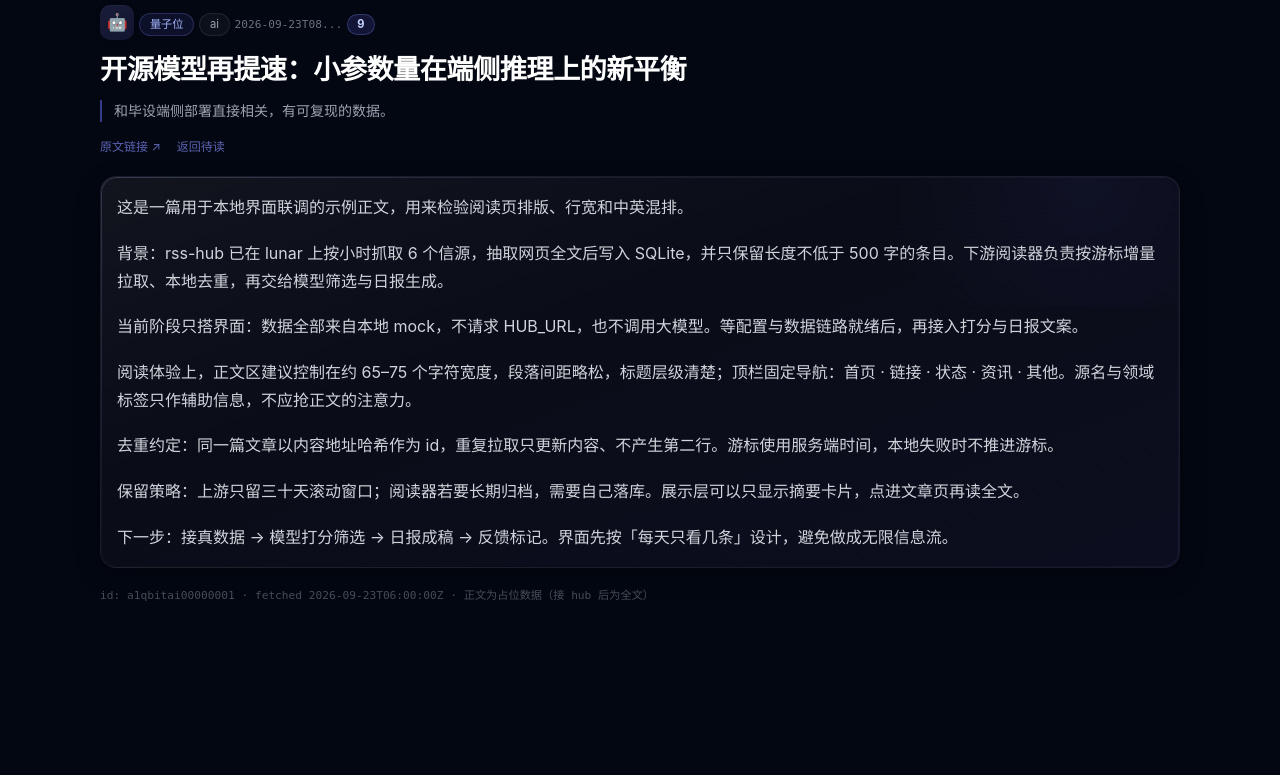
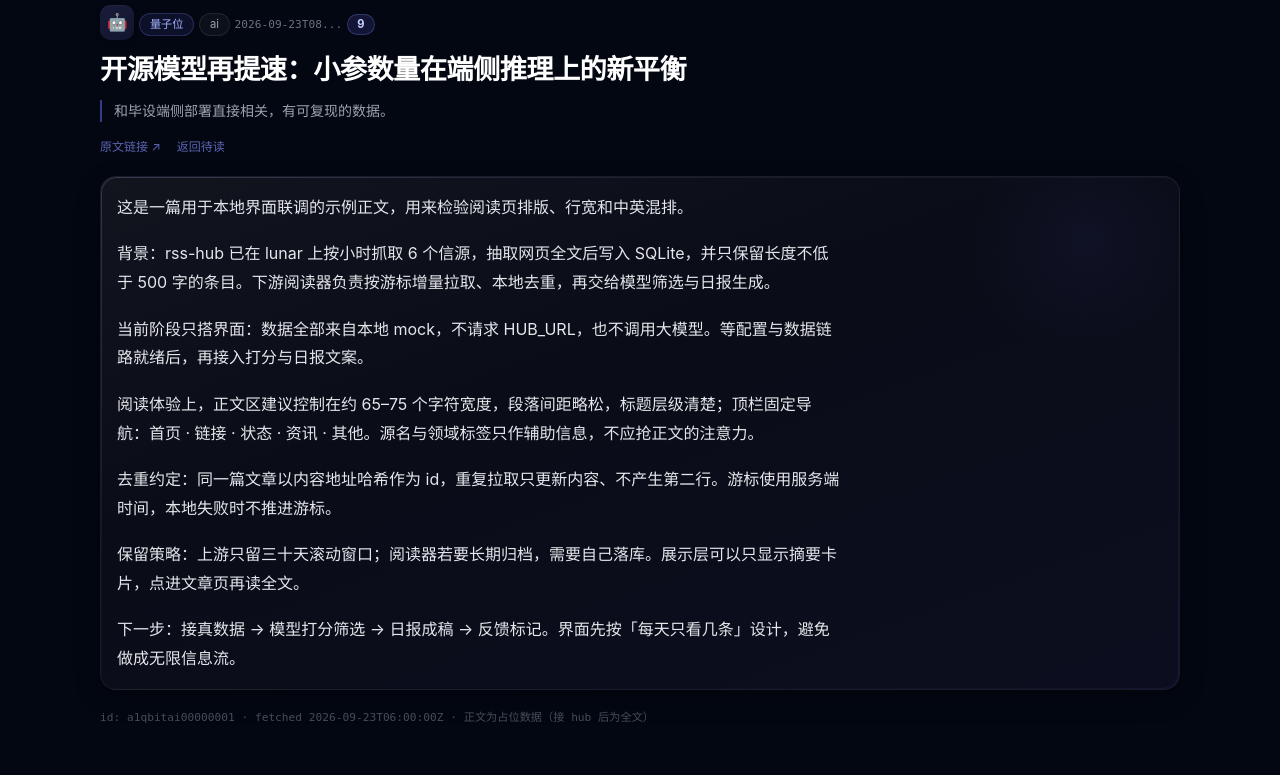
Before and after one commit to FeliixFeng/nexus, a Django app: page /rss/article/a1qbitai00000001/ in a window 1280 px wide. Shown: the part 249-1024 px from the top of the page. Before the commit the page ends 850 px from the top, so only its background shows below. Run offline with Django 5.2, Linux system fonts and the light colour scheme; data that the repository does not hold is empty; some libraries are stand-ins or nearby versions.

Commit message:
fix(rss): 正文分段排版与卡片柔光色带
Ultraworked with [Sisyphus](https://github.com/code-yeongyu/oh-my-openagent)

Co-authored-by: Sisyphus <clio-agent@sisyphuslabs.ai>

```diff
--- a/rss/templatetags/rss_extras.py
+++ b/rss/templatetags/rss_extras.py
@@ -1,3 +1,5 @@
+import re
+
 from django import template
 
 register = template.Library()
@@ -7,4 +9,10 @@ register = template.Library()
 def split_body(value: str):
     if not value:
         return []
-    return [p.strip() for p in value.split("\n\n") if p.strip()]
+    parts = re.split(r"\n\s*\n|\n", value)
+    return [p.strip() for p in parts if p.strip()]
+
+
+@register.filter
+def is_caption(value: str) -> bool:
+    return bool(value) and ("（来源：" in value or "(来源：" in value)
--- a/static/css/base.css
+++ b/static/css/base.css
@@ -323,14 +323,14 @@ html::-webkit-scrollbar-thumb:hover {
     mask-composite: exclude;
     pointer-events: none;
 }
-/* 右上柔光：更暗、更紫，不发白 */
+/* 右上柔光：固定像素，避免超高卡片整右侧糊出色带 */
 .nx-card::after {
     content: '';
     position: absolute;
-    top: -35%;
-    right: -15%;
-    width: 48%;
-    height: 68%;
+    top: -48px;
+    right: -36px;
+    width: 260px;
+    height: 220px;
     background: radial-gradient(circle, rgba(99, 102, 241, 0.12) 0%, transparent 70%);
     opacity: 0.5;
     pointer-events: none;
--- a/static/css/rss.css
+++ b/static/css/rss.css
@@ -353,7 +353,10 @@
 .feed-article-body {
     position: relative;
     z-index: 1;
-    max-width: none;
+    max-width: 72ch;
+    font-size: 1rem;
+    line-height: 1.8;
+    color: var(--color-gray-200);
 }
 
 .feed-article-body p {
@@ -362,6 +365,14 @@
 
 .feed-article-body p:first-child { margin-top: 0; }
 .feed-article-body p:last-child { margin-bottom: 0; }
+
+.feed-article-body p.feed-caption {
+    margin: 0.75em 0;
+    font-size: 0.8rem;
+    line-height: 1.5;
+    color: var(--color-gray-500);
+    text-align: center;
+}
 
 .feed-article-foot {
     margin-top: var(--space-5);
--- a/templates/rss/_shell.html
+++ b/templates/rss/_shell.html
@@ -24,7 +24,11 @@
     <div class="feed-meta nx-enter nx-delay-1">
         <span class="nx-chip feed-chip-meta">{{ today_label }}</span>
         <span class="nx-chip feed-chip-meta">新增约 {{ new_count }}</span>
+        {% if using_live %}
+        <span class="nx-chip feed-chip-muted">已接 hub</span>
+        {% else %}
         <span class="nx-chip feed-chip-muted">占位 · 未接 hub</span>
+        {% endif %}
     </div>
 
     {% block feed_body %}{% endblock %}
--- a/templates/rss/article.html
+++ b/templates/rss/article.html
@@ -4,7 +4,7 @@
 {% block title %}{{ page_title }} · Nexus{% endblock %}
 
 {% block extra_css %}
-<link rel="stylesheet" href="{% static 'css/rss.css' %}?v=20260923b">
+<link rel="stylesheet" href="{% static 'css/rss.css' %}?v=20260923c">
 {% endblock %}
 
 {% block content %}
@@ -44,13 +44,13 @@
         <div class="nx-card mt-5">
             <div class="prose feed-article-body">
                 {% for para in item.body|split_body %}
-                <p>{{ para }}</p>
+                <p{% if para|is_caption %} class="feed-caption"{% endif %}>{{ para }}</p>
                 {% endfor %}
             </div>
         </div>
 
         <p class="feed-article-foot">
-            id: {{ item.id }} · fetched {{ item.fetched_at }} · 正文为占位数据（接 hub 后为全文）
+            id: {{ item.id }} · fetched {{ item.fetched_at }}{% if not using_live %} · 正文为占位数据（接 hub 后为全文）{% endif %}
         </p>
     </article>
 </div>
```
